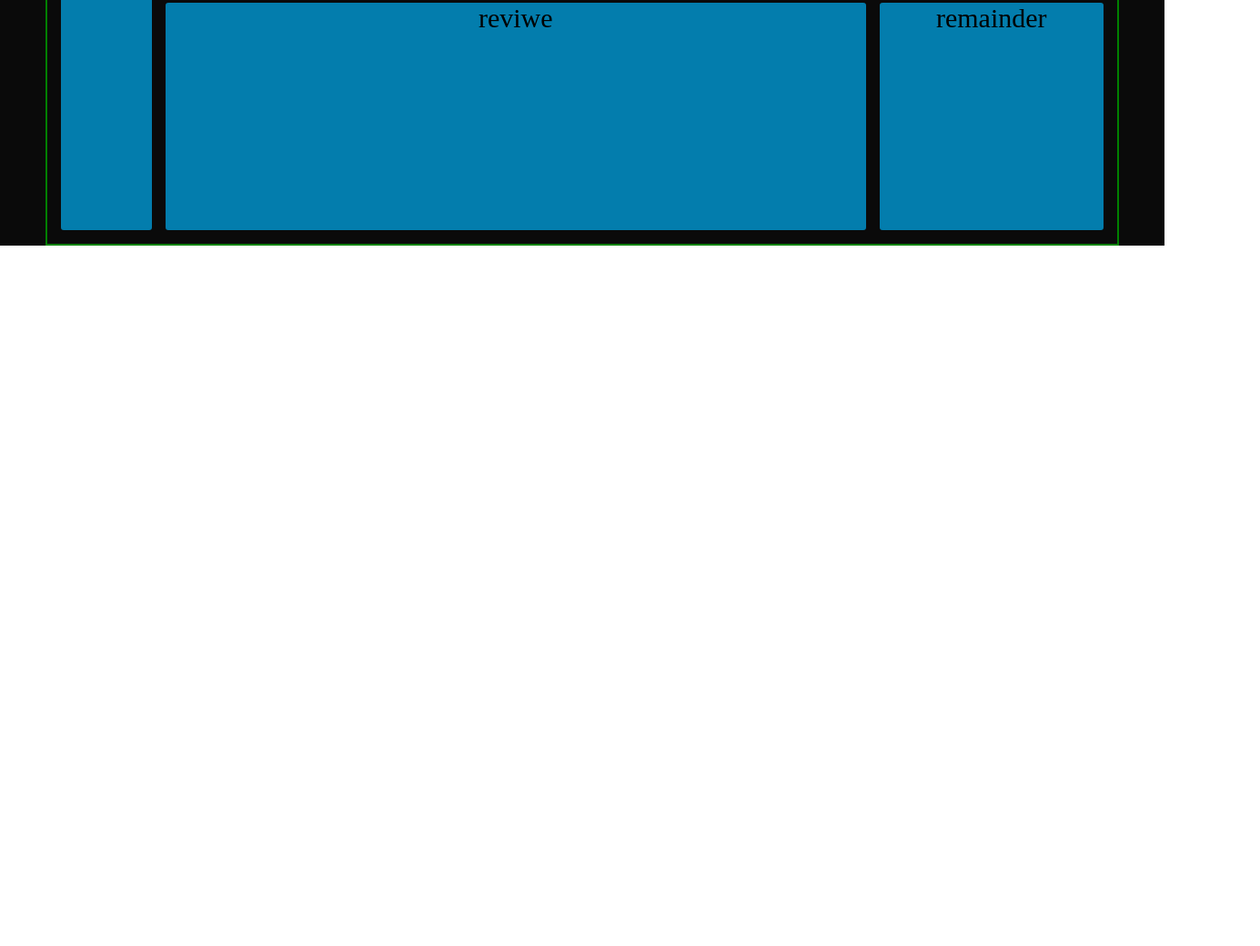
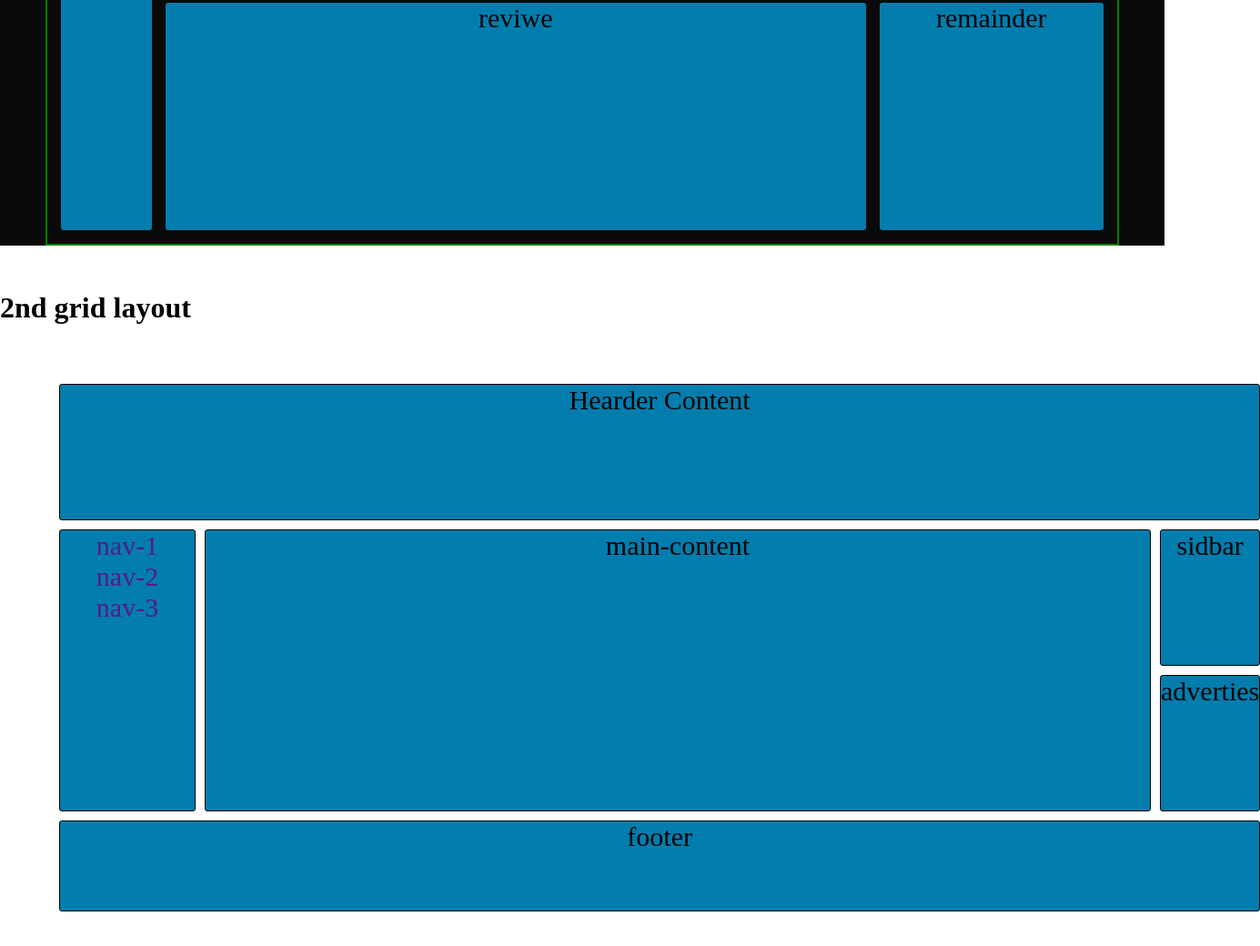
Before and after one commit to sumon2807/grid-layout, a plain HTML site: page index.html in a window 1280 px wide. Shown: the part 759-1799 px from the top of the page at 91% size, 1385 px wide, since content can reach past the window. Before the commit the page ends 1079 px from the top, so only its background shows below. Drawn offline with Linux system fonts and the light colour scheme.

Commit message:
grid layout

```diff
--- a/index.html
+++ b/index.html
@@ -22,5 +22,25 @@
             <div class="box remainder">remainder</div>
         </div>
     </div>
+    <!-- Grid layout-1 -->
+    <section">
+        <h1>2nd grid layout</h1>
+        <div class="second-container">
+            <div class="boxx header">Hearder Content</div>
+            <div class="boxx navigation">
+                <nav>
+                    <ul>
+                        <li><a href="">nav-1</a></li>
+                        <li><a href="">nav-2</a></li>
+                        <li><a href="">nav-3</a></li>
+                    </ul>
+                </nav>
+            </div>
+            <div class="boxx main-content">main-content</div>
+            <div class="boxx sidbar">sidbar</div>
+            <div class="boxx adverties">adverties</div>
+            <div class="boxx footer">footer</div>
+        </div>
+    </section>
 </body>
 </html>
--- a/style.css
+++ b/style.css
@@ -2,10 +2,10 @@
     margin: 0;
     padding: 0;
 }
-/* Common css end */
 .body-container{
     background: #0a0a0a;
 }
+/* Common css end */
 .container{
     border: 2px solid;
     border-color: green;
@@ -37,3 +37,37 @@
     text-align: center;
     font-size: 30px;
 }
+/* 1st grid layout end */
+.second-container{
+    display: grid;
+    grid-template-columns: 150px 1040px repeat(1, 1fr) ;
+    grid-template-rows: 150px 150px 150px 100px;
+    gap: 10px;
+    padding: 15px;
+    margin: 50px;
+}
+.boxx{
+    border: 1px solid;
+    background: #037dad;
+    border-radius: 3px;
+    text-align: center;
+    font-size: 30px;
+}
+.header{
+    grid-column: 1 / -1;
+}
+.navigation{
+    grid-row: 2 / -2;
+}
+.main-content{
+    grid-row: 2 / -2;
+}
+.footer{
+    grid-column: 1 / -1;
+}
+nav li{
+    list-style: none;
+}
+nav li a{
+    text-decoration: none;
+}
```
